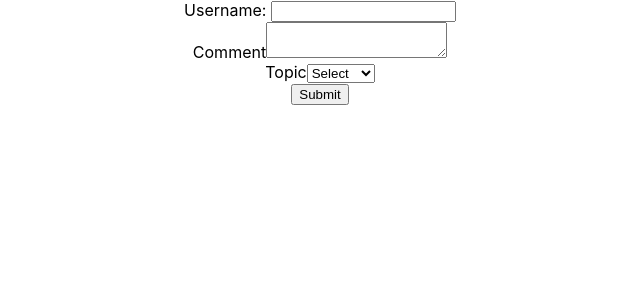
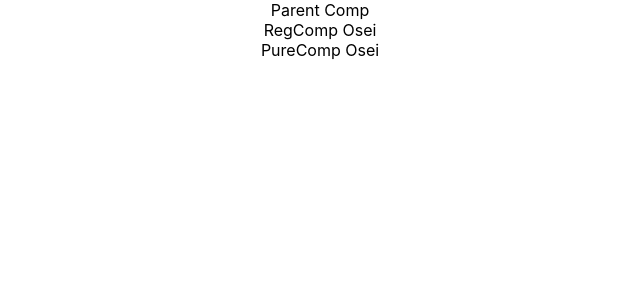
Before and after one commit to python-benedict/react-series, a React (Create React App) app: page / in a window 1280 px wide. Shown: the top 300 px of the page, without its empty margins (320-960 px from the left). Built offline with nearby package versions, Linux system fonts and the light colour scheme.

Commit message:
implement the use of pure component and regular component and saw how it is being used

```diff
--- a/src/App.js
+++ b/src/App.js
@@ -1,12 +1,12 @@
 import React, { Children, Component } from 'react';
 import logo from './logo.svg';
 import './App.css';
-import Form from './components/Form';
+import ParentComp from './components/ParentComp';
 
 function App() {
   return (
     <div className="App">
-    <Form />
+    <ParentComp />
       {/* <Children1 heroName="Benedict" nickName="Sefa">
         <p>Hello love of my life</p>
         <div>Hello oay of my lie</div>
--- a/src/components/ParentComp.js
+++ b/src/components/ParentComp.js
@@ -1,9 +1,33 @@
 import React, { Component } from 'react'
+import RegComp from './RegComp'
+import PureComp from './PureComp'
 
 export class ParentComp extends Component {
+
+    constructor(props) {
+      super(props)
+
+      this.state = {
+         names : 'benedict'
+      }
+    }
+
+    componentDidMount = () =>{
+        setInterval(()=>{
+            this.setState({
+                names: 'Osei'
+            })
+        }, 2000)
+    }
+
   render() {
+    console.log('*****Parent Component********')
     return (
-      <div>ParentComp</div>
+      <React.Fragment>
+        Parent Comp
+        <RegComp names={this.state.names}></RegComp>
+        <PureComp names={this.state.names}></PureComp>
+      </React.Fragment>
     )
   }
 }
--- a/src/components/PureComp.js
+++ b/src/components/PureComp.js
@@ -2,8 +2,9 @@ import React, { PureComponent } from 'react'
 
 export class PureComp extends PureComponent {
   render() {
+    console.log(' Pure Component ')
     return (
-      <div>PureComp</div>
+      <div>PureComp {this.props.names}</div>
     )
   }
 }
--- a/src/components/RegComp.js
+++ b/src/components/RegComp.js
@@ -2,8 +2,9 @@ import React, { Component } from 'react'
 
 export class RegComp extends Component {
   render() {
+    console.log(' Regular Component ')
     return (
-      <div>RegComp</div>
+      <div>RegComp {this.props.names}</div>
     )
   }
 }
```
